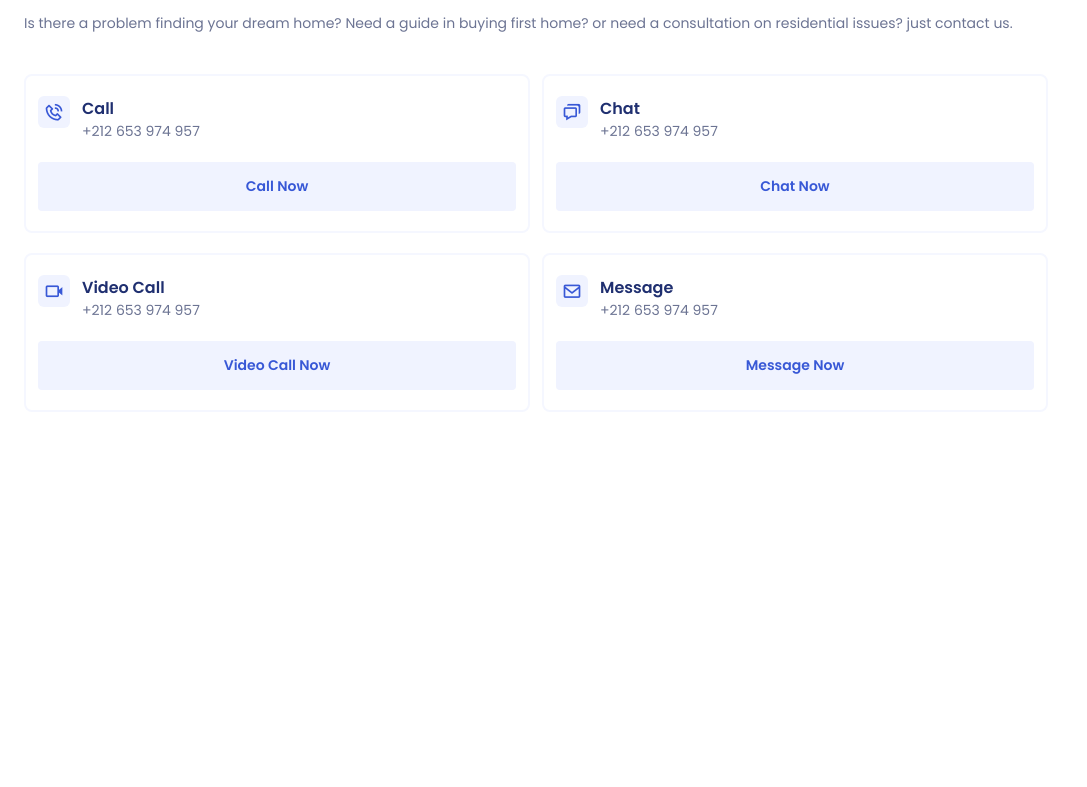
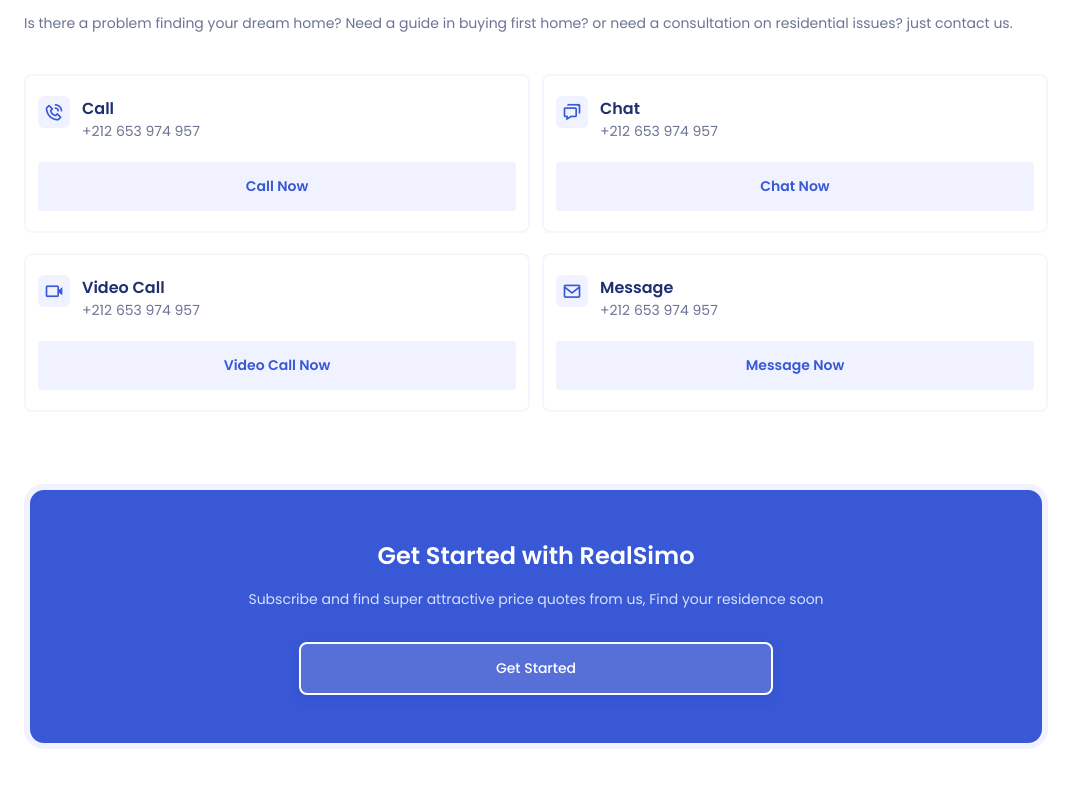
Before and after one commit to mrkasri/responsive-real-state-website, a plain HTML site: page index.html in a window 1280 px wide. Shown: the part 3304-4091 px from the top of the page, without its empty margins (0-1087 px from the left). Before the commit the page ends 3956 px from the top, so only its background shows below. Drawn offline with nearby package versions, Linux system fonts and the light colour scheme.

Commit message:
add subscribe

```diff
--- a/css/styles.css
+++ b/css/styles.css
@@ -677,6 +677,46 @@ box-shadow: 0 2px 4px hsla(228, 66%, 45%, .1);
 
 /*=============== SUBSCRIBE ===============*/
 
+.subscribe{
+  padding: 2.5rem 0;
+
+}
+
+.subscribe_container{
+  background-color: var(--first-color);
+  padding: 3rem 2rem;
+  border-radius: 1.25rem;
+  border: 6px solid var(--first-color-lighten);
+ text-align: center;
+
+}
+
+.subscribe_title{
+  font-size: var(--h2-font-size);
+  color: #fff;
+  margin-bottom: 1rem;
+}
+
+.subscribe_description{
+  color: hsl(228, 90%, 92%);
+  font-size: var(--small-font-size);
+  margin-bottom: 2rem;
+}
+
+.subscribe_button{
+  border: 2px solid #fff;
+  background: var(--first-color-light);
+  font-size: var(--small-font-size);
+  width: 50%;
+  margin: 0% auto;
+  text-align: center;
+
+}
+
+.subscribe_button:hover{
+  background-color: var(--first-color);
+}
+
 
 /*=============== FOOTER ===============*/
 
--- a/index.html
+++ b/index.html
@@ -452,6 +452,16 @@
             <!--==================== SUBSCRIBE ====================-->
             <section class="subscribe section">
 
+                <div class="subscribe_container container grid">
+                    <h1 class="subscribe_title">
+                        Get Started with RealSimo
+                    </h1>
+                    <p class="subscribe_description">
+                        Subscribe and find super attractive price
+                        quotes from us, Find your residence soon
+                    </p>
+                    <a href="" class="button  subscribe_button">Get Started</a>
+                </div>
             </section>
         </main>
 
```
